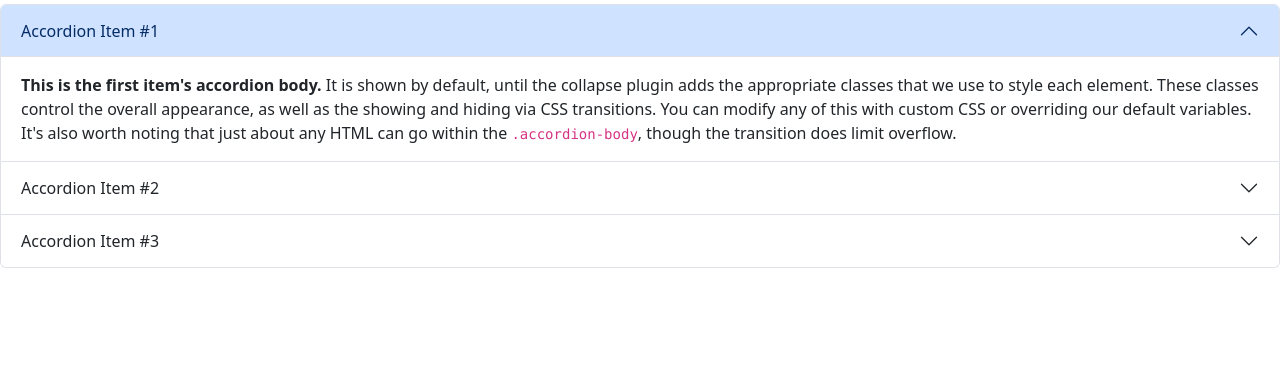
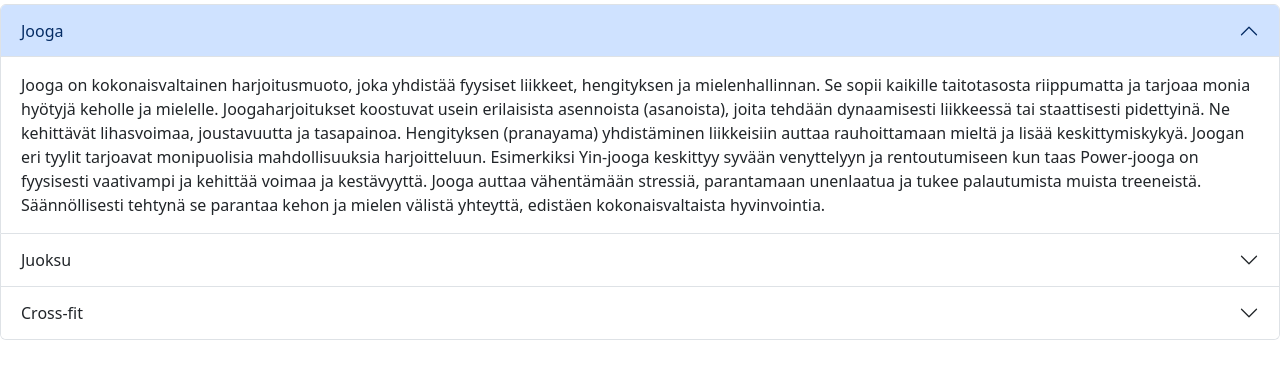
Before and after one commit to olleih/trainingtracker.github.io, a plain HTML site: page ideas.html in a window 1280 px wide. Shown: the part 154-532 px from the top of the page. Drawn offline with nearby package versions, Linux system fonts and the light colour scheme.

Commit message:
Update content

```diff
--- a/ideas.html
+++ b/ideas.html
@@ -22,40 +22,58 @@
           </nav>
         <h2>Ideas for trainings</h2>
 
-        <div class="accordion" id="accordionPanelsStayOpenExample">
+        <div class="accordion" id="accordionPanelsStayOpen">
             <div class="accordion-item">
               <h2 class="accordion-header">
                 <button class="accordion-button" type="button" data-bs-toggle="collapse" data-bs-target="#panelsStayOpen-collapseOne" aria-expanded="true" aria-controls="panelsStayOpen-collapseOne">
-                  Accordion Item #1
+                  Jooga
                 </button>
               </h2>
               <div id="panelsStayOpen-collapseOne" class="accordion-collapse collapse show">
                 <div class="accordion-body">
-                  <strong>This is the first item's accordion body.</strong> It is shown by default, until the collapse plugin adds the appropriate classes that we use to style each element. These classes control the overall appearance, as well as the showing and hiding via CSS transitions. You can modify any of this with custom CSS or overriding our default variables. It's also worth noting that just about any HTML can go within the <code>.accordion-body</code>, though the transition does limit overflow.
+                    Jooga on kokonaisvaltainen harjoitusmuoto, joka yhdistää fyysiset liikkeet, hengityksen ja mielenhallinnan. Se sopii kaikille taitotasosta riippumatta ja tarjoaa monia hyötyjä keholle ja mielelle.
+
+                    Joogaharjoitukset koostuvat usein erilaisista asennoista (asanoista), joita tehdään dynaamisesti liikkeessä tai staattisesti pidettyinä. Ne kehittävät lihasvoimaa, joustavuutta ja tasapainoa. Hengityksen (pranayama) yhdistäminen liikkeisiin auttaa rauhoittamaan mieltä ja lisää keskittymiskykyä.
+                    Joogan eri tyylit tarjoavat monipuolisia mahdollisuuksia harjoitteluun.
+                    Esimerkiksi Yin-jooga keskittyy syvään venyttelyyn ja rentoutumiseen kun taas Power-jooga on fyysisesti vaativampi ja kehittää voimaa ja kestävyyttä.
+                    Jooga auttaa vähentämään stressiä, parantamaan unenlaatua ja tukee palautumista muista treeneistä. Säännöllisesti tehtynä se parantaa kehon ja mielen välistä yhteyttä, edistäen kokonaisvaltaista hyvinvointia.
                 </div>
               </div>
             </div>
             <div class="accordion-item">
               <h2 class="accordion-header">
                 <button class="accordion-button collapsed" type="button" data-bs-toggle="collapse" data-bs-target="#panelsStayOpen-collapseTwo" aria-expanded="false" aria-controls="panelsStayOpen-collapseTwo">
-                  Accordion Item #2
+                  Juoksu
                 </button>
               </h2>
               <div id="panelsStayOpen-collapseTwo" class="accordion-collapse collapse">
                 <div class="accordion-body">
-                  <strong>This is the second item's accordion body.</strong> It is hidden by default, until the collapse plugin adds the appropriate classes that we use to style each element. These classes control the overall appearance, as well as the showing and hiding via CSS transitions. You can modify any of this with custom CSS or overriding our default variables. It's also worth noting that just about any HTML can go within the <code>.accordion-body</code>, though the transition does limit overflow.
+                    Juoksu on yksi suosituimmista ja tehokkaimmista treenimuodoista, joka sopii lähes kaikille taitotasosta ja tavoitteista riippumatta. Se vahvistaa sydän- ja verenkiertoelimistöä, kehittää kestävyyttä ja auttaa polttamaan kaloreita. Juoksu voidaan muokata omien tarpeiden mukaan:
+
+                    Lenkkeily rauhallisella vauhdilla on loistava tapa parantaa peruskuntoa.
+                    Intervallitreenit tarjoavat nopeita ja intensiivisiä spurttiosuuksia, jotka kehittävät nopeutta ja voimaa.
+                    Pitkät lenkit lisäävät kestävyyttä ja tukevat mielen sitkeyttä.
+                    Juoksu vahvistaa alavartalon lihaksia, parantaa keuhkojen toimintaa ja toimii stressin lievittäjänä. Se voidaan tehdä lähes missä tahansa, ja tarvitset vain hyvät juoksukengät aloittaaksesi.
                 </div>
               </div>
             </div>
             <div class="accordion-item">
               <h2 class="accordion-header">
                 <button class="accordion-button collapsed" type="button" data-bs-toggle="collapse" data-bs-target="#panelsStayOpen-collapseThree" aria-expanded="false" aria-controls="panelsStayOpen-collapseThree">
-                  Accordion Item #3
+                  Cross-fit
                 </button>
               </h2>
               <div id="panelsStayOpen-collapseThree" class="accordion-collapse collapse">
                 <div class="accordion-body">
-                  <strong>This is the third item's accordion body.</strong> It is hidden by default, until the collapse plugin adds the appropriate classes that we use to style each element. These classes control the overall appearance, as well as the showing and hiding via CSS transitions. You can modify any of this with custom CSS or overriding our default variables. It's also worth noting that just about any HTML can go within the <code>.accordion-body</code>, though the transition does limit overflow.
+                    CrossFit on monipuolinen ja intensiivinen harjoitusmuoto, joka yhdistää voimaa, kestävyyttä ja räjähtävyyttä vaativia liikkeitä. Se perustuu toiminnallisiin liikkeisiin, joita suoritetaan korkealla intensiteetillä. CrossFit-treenit (WOD eli Workout of the Day) vaihtelevat päivittäin, mikä pitää harjoittelun mielenkiintoisena ja haastavana.
+
+                    Treeni voi sisältää esimerkiksi:
+
+                    Painonnostoliikkeitä, kuten maastanostoja ja työntöjä.
+                    Kehonpainoharjoitteita, kuten leuanvetoja, punnerruksia ja kyykkyjä.
+                    Kardiota, kuten soutua, hyppynaruharjoitteita tai juoksua.
+                    CrossFit kehittää koko kehoa ja parantaa sekä fyysistä että henkistä kestävyyttä. Ryhmässä treenaaminen luo yhteisöllisyyttä, ja valmentajat auttavat mukauttamaan harjoitukset yksilöllisiin tarpeisiin. CrossFit sopii niille, jotka haluavat monipuolisen ja tehokkaan treenimuodon, joka haastaa rajat.
+
                 </div>
               </div>
             </div>
```
